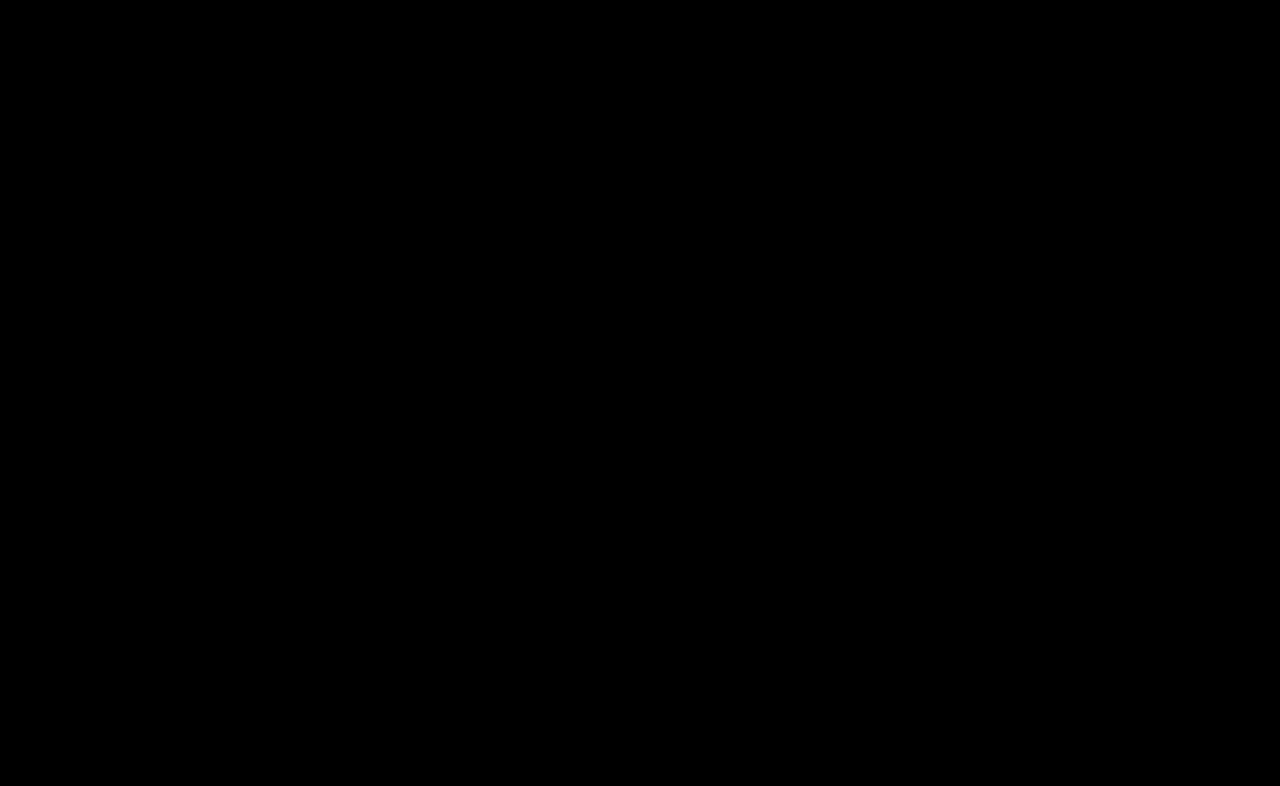
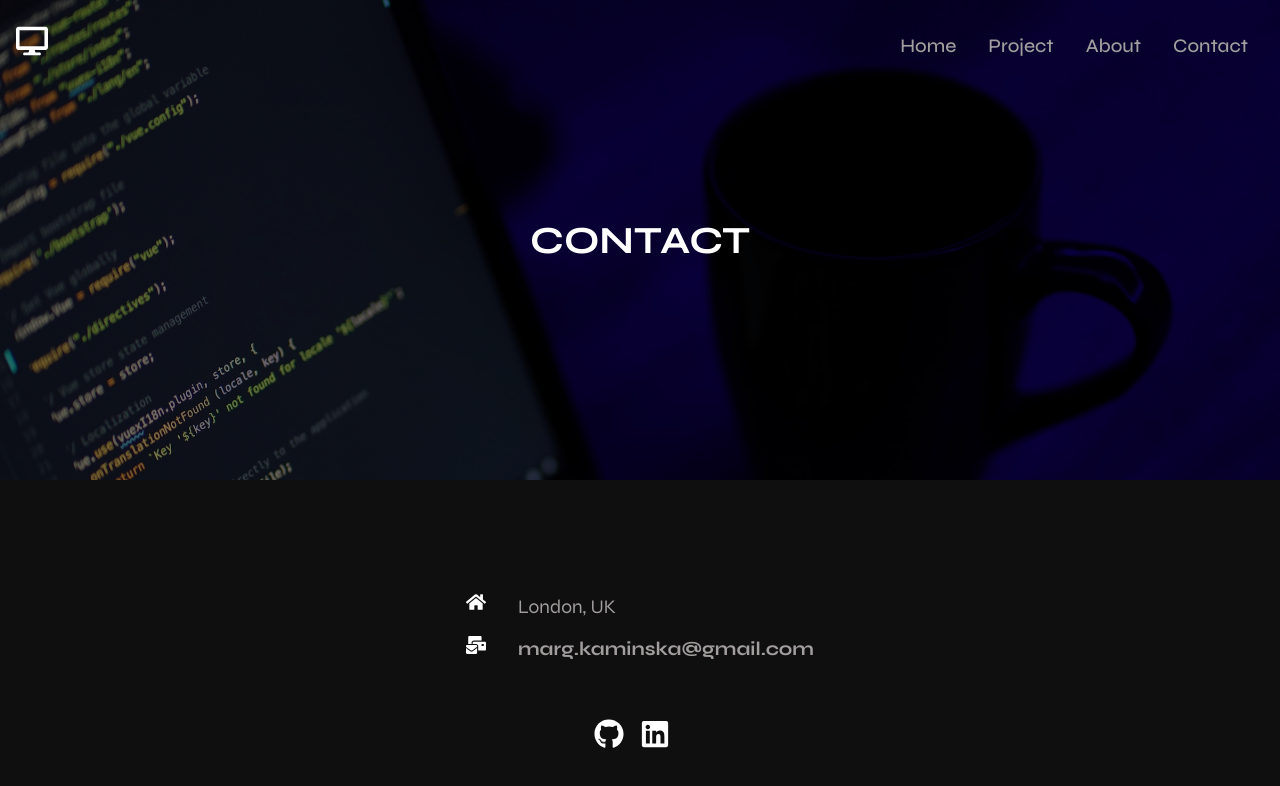
Before and after one commit to maggiekami/portfolio, a React (Create React App) app: page /contact in a window 1280 px wide. Before the commit this address had no page. Shown: the top 786 px of the page. Built offline with nearby package versions, Linux system fonts and the light colour scheme.

Commit message:
add contact page

```diff
--- a/src/App.js
+++ b/src/App.js
@@ -2,7 +2,7 @@ import "./index.css";
 import Home from "./routes/Home";
 // import About from "./routes/About";
 import Project from "./routes/Project";
-// import Contact from "./routes/Contact";
+import Contact from "./routes/Contact";
 
 import { Route, Routes } from "react-router-dom";
 
@@ -12,8 +12,7 @@ function App() {
       <Routes>
         <Route path="/" element={<Home />} />
         <Route path="/project" element={<Project />} />
-        {/* <Route path="/about" element={<About />} />
-        <Route path="/contact" element={<Contact />} />  */}
+        <Route path="/contact" element={<Contact />} />
       </Routes>
     </>
   );
--- a/src/components/WorkCardStyles.css
+++ b/src/components/WorkCardStyles.css
@@ -16,13 +16,15 @@
 .project-card {
   background: #131212;
   padding: 1.2rem 1rem;
-  box-shadow: 10px 10px rgba(43, 42, 117, 0.3);
+  /* box-shadow: 10px 10px rgba(43, 42, 117, 0.3); */
+  box-shadow: 10px 10px rgba(112, 112, 153, 0.3);
   border-radius: 5px;
 }
 
-.project-card:hover {
-  border: 1px solid rgba(29, 28, 113, 0.3);
-}
+/* .project-card:hover {
+  /* border: 1px solid rgba(29, 28, 113, 0.3); */
+/* box-shadow: 20px 20px rgba(128, 127, 204, 0.3); */
+/* } */
 
 .project-card img {
   width: 100%;
@@ -31,6 +33,7 @@
   color: #fff;
   padding: 1rem 0;
   font-weight: 500;
+  margin: 1.5rem auto;
 }
 
 .pro-details p {
@@ -39,6 +42,7 @@
   text-align: justify;
   font-weight: 400;
   line-height: 1.3rem;
+  line-height: 1.6rem;
 }
 
 .pro-btns {
--- a/src/index.css
+++ b/src/index.css
@@ -1,14 +1,18 @@
-@import url("https://fonts.googleapis.com/css2?family=Montserrat:wght@100;200;300;400;500;600;700;800;900&family=Roboto+Slab:wght@100;200;300;400;500;600;700;800;900&display=swap");
+/* @import url("https://fonts.googleapis.com/css2?family=Montserrat:wght@100;200;300;400;500;600;700;800;900&family=Roboto+Slab:wght@100;200;300;400;500;600;700;800;900&display=swap");
 
 @import url("https://fonts.googleapis.com/css2?family=Titillium+Web:wght@100;200;300;400;500;600;700;800;900&family=Roboto+Slab:wght@100;200;300;400;500;600;700;800;900&family=Titillium+Web:wght@200;300;400;600;700&display=swap");
 
-@import url("https://fonts.googleapis.com/css2?family=League+Spartan:wght@100;300;400;500;600;700&family=Montserrat:wght@100;200;300;400;500;600;700;800;900&family=Roboto+Slab:wght@100;200;300;400;500;600;700;800;900&family=Titillium+Web:wght@200;300;400;600;700&display=swap");
+@import url("https://fonts.googleapis.com/css2?family=League+Spartan:wght@100;300;400;500;600;700&family=Montserrat:wght@100;200;300;400;500;600;700;800;900&family=Roboto+Slab:wght@100;200;300;400;500;600;700;800;900&family=Titillium+Web:wght@200;300;400;600;700&display=swap"); */
+
+/* @import url("https://fonts.googleapis.com/css2?family=DM+Sans:wght@400;700&display=swap"); */
+
+@import url("https://fonts.googleapis.com/css2?family=Syne:wght@400;500;600;700&display=swap");
 
 * {
   box-sizing: border-box;
   margin: 0;
   padding: 0;
-  font-family: "League Spartan", sans-serif;
+  font-family: "Syne", sans-serif;
 }
 
 body {
@@ -25,6 +29,10 @@ p,
 a {
   color: rgb(162, 158, 158);
   text-decoration: none;
+}
+
+p {
+  display: block;
 }
 
 ul {
@@ -64,6 +72,10 @@ ul {
 .btn:hover {
   background-color: rgba(34, 32, 112, 0.5);
   color: #fff;
-  transition: 0.3s;
-  border: 1px solid #fff;
+  /* box-shadow: 5px 5px rgba(94, 91, 189, 0.5); */
+  box-shadow: 5px 5px rgba(112, 112, 153, 0.3);
+
+  /* transition: 0.3s; */
+
+  /* border: 1px solid #fff; */
 }
--- a/src/routes/Contact.js
+++ b/src/routes/Contact.js
@@ -1,14 +1,12 @@
 import Navbar from "../components/Navbar";
 import Footer from "../components/Footer";
-// import HeroImg2 from "../components/HeroImg2";
-// import Form from "../components/Form";
+import HeroImg2 from "../components/HeroImg2";
 
 const Contact = () => {
   return (
     <div>
       <Navbar />
-      {/* <HeroImg2 heading="CONTACT." text="Lets have a chat" />
-      {/* <Form /> */}
+      <HeroImg2 heading="CONTACT" />
       <Footer />
     </div>
   );
```
Also changed, not shown: src/routes/About.js (deleted, +0 -19 lines), src/components/HeroImg2Styles.css (indentation only).
